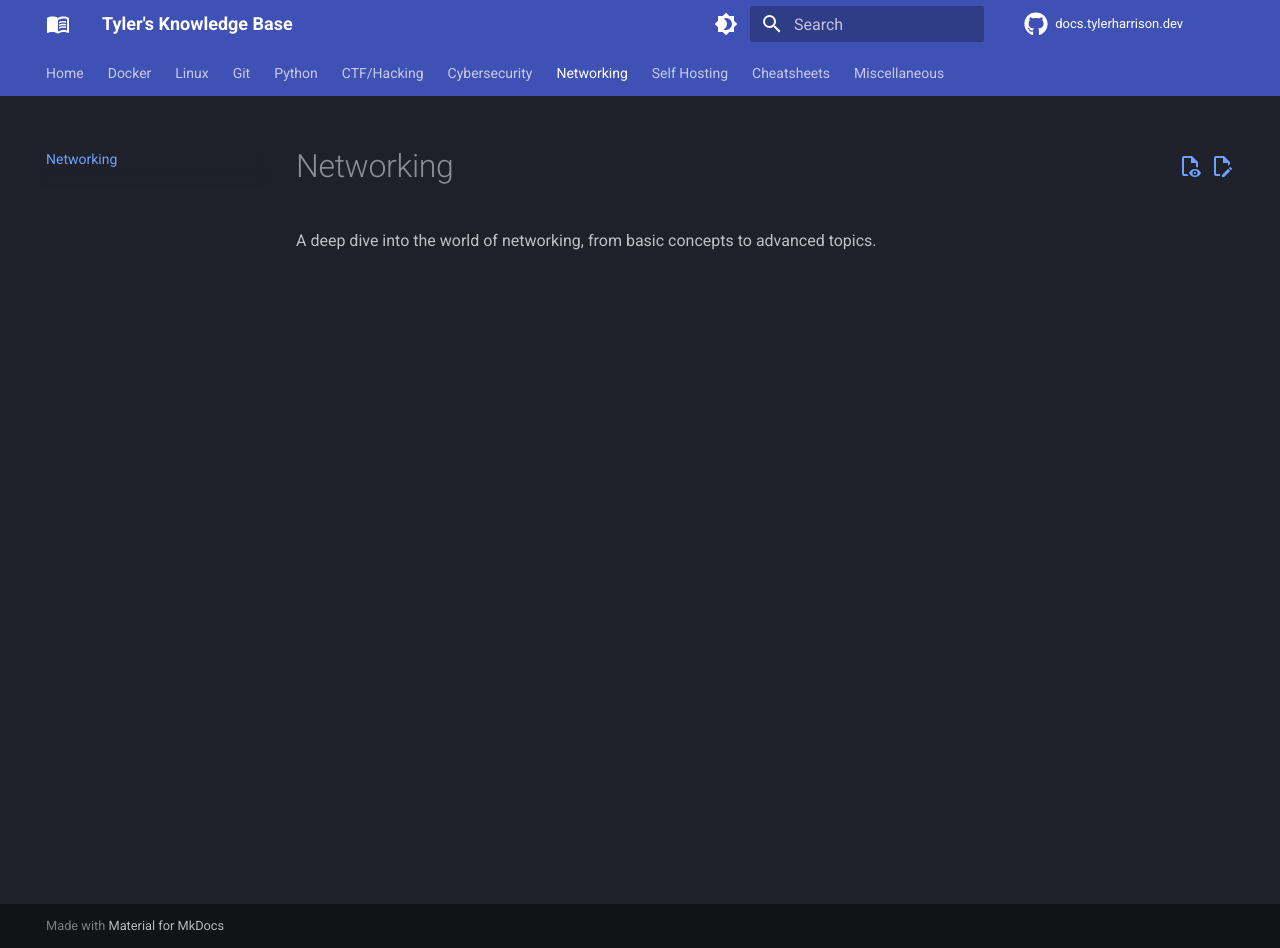
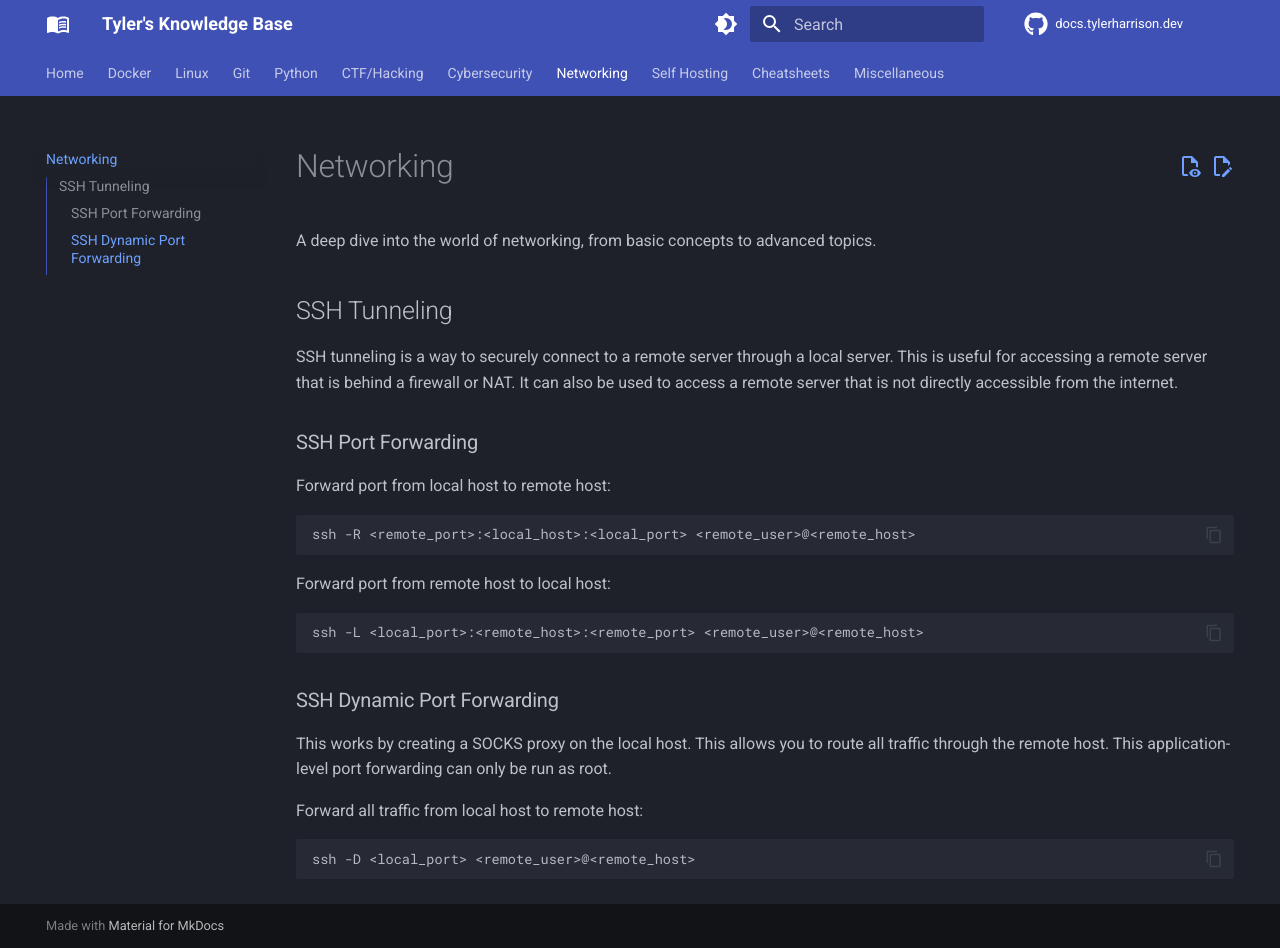
Before and after one commit to williamhatcher/docs.tylerharrison.dev, an MkDocs documentation site: the page built from docs/networking.md, in a window 1280 px wide and 948 px high. Built offline with MkDocs 1.6.1 and Material for MkDocs 9.7.7, drawn with Linux system fonts in a browser that asks for light colours; comment, search, counter and statistics services are not loaded.

Commit message:
Added SSH tunnel info
Signed-off-by: tyleraharrison <tyleraharrison@gmail.com>

````diff
--- a/docs/networking.md
+++ b/docs/networking.md
@@ -1,3 +1,31 @@
 # Networking
 
 A deep dive into the world of networking, from basic concepts to advanced topics.
+
+## SSH Tunneling
+
+SSH tunneling is a way to securely connect to a remote server through a local server. This is useful for accessing a remote server that is behind a firewall or NAT. It can also be used to access a remote server that is not directly accessible from the internet.
+
+### SSH Port Forwarding
+
+Forward port from local host to remote host:
+
+```bash
+ssh -R <remote_port>:<local_host>:<local_port> <remote_user>@<remote_host>
+```
+
+Forward port from remote host to local host:
+
+```bash
+ssh -L <local_port>:<remote_host>:<remote_port> <remote_user>@<remote_host>
+```
+
+### SSH Dynamic Port Forwarding
+
+This works by creating a SOCKS proxy on the local host. This allows you to route all traffic through the remote host. This application-level port forwarding can only be run as root.
+
+Forward all traffic from local host to remote host:
+
+```bash
+ssh -D <local_port> <remote_user>@<remote_host>
+```
````
